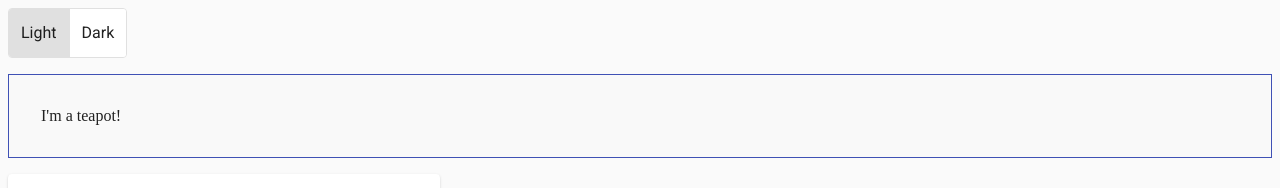
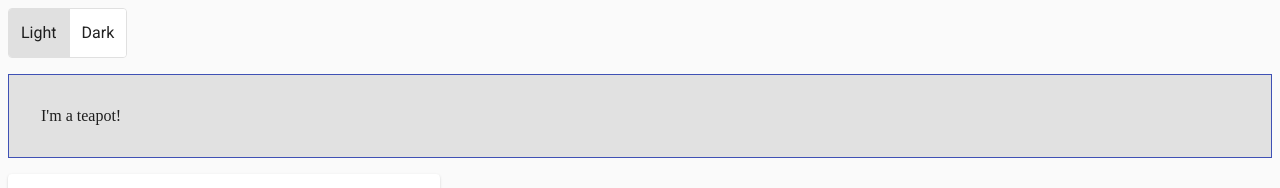
Before and after one commit to geraldpereira/material-themes, an Angular app: page / in a window 1280 px wide. Shown: the top 188 px of the page. Built offline with nearby package versions, Linux system fonts and the light colour scheme; grey boxes are pictures that could not be loaded.

Commit message:
Fix bg color

```diff
--- a/src/styles.scss
+++ b/src/styles.scss
@@ -52,7 +52,7 @@ $dark-app-theme:   mat-dark-theme((
   $foreground-color: mat-color($_foreground, text);
   p.teapot {
     border: 1px solid mat-color($app-primary);
-    background-color: darken($background-color, 0.2);
+    background-color: darken($background-color, 10%);
     color: $foreground-color;
   }
 }
```
